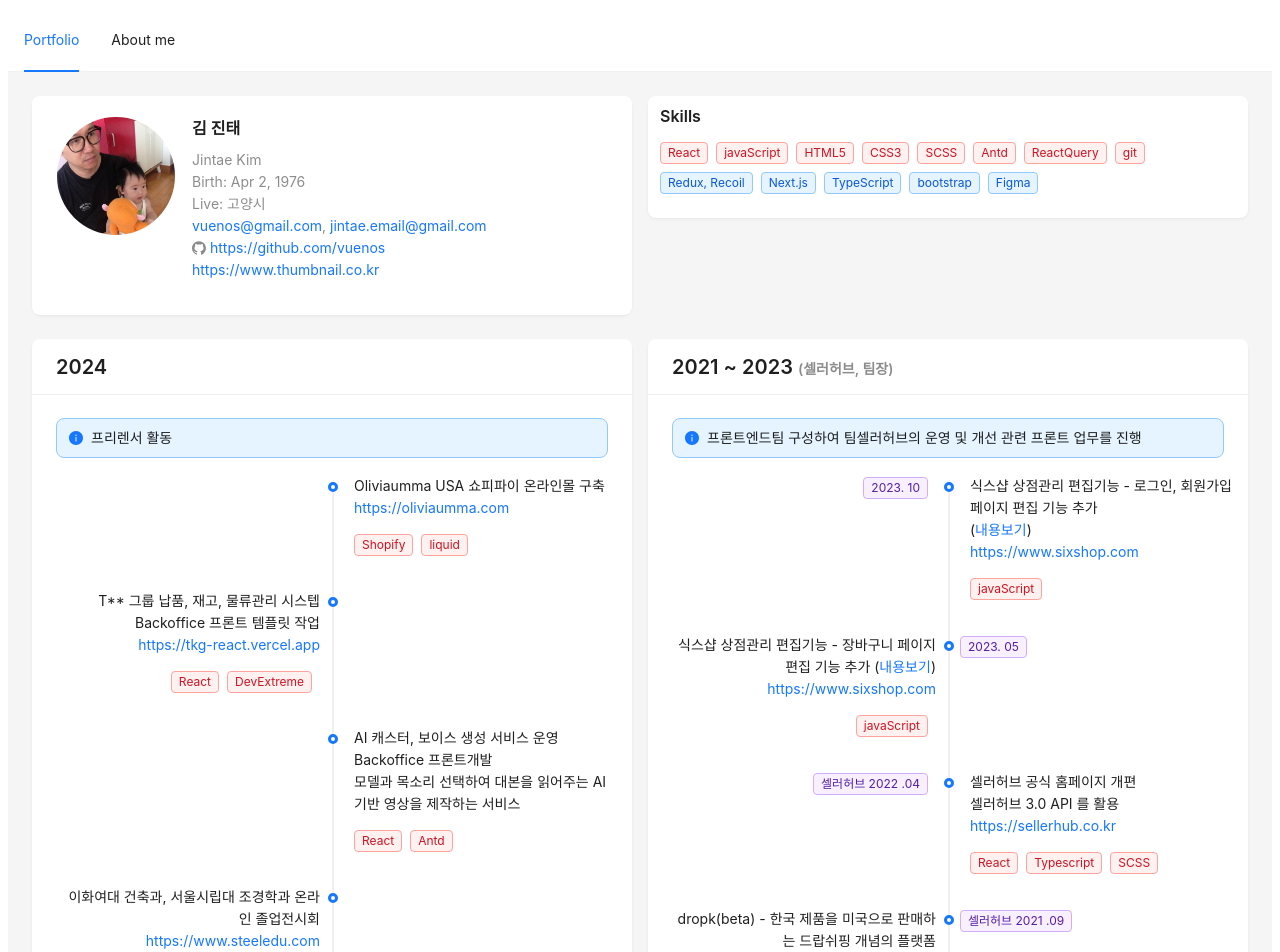
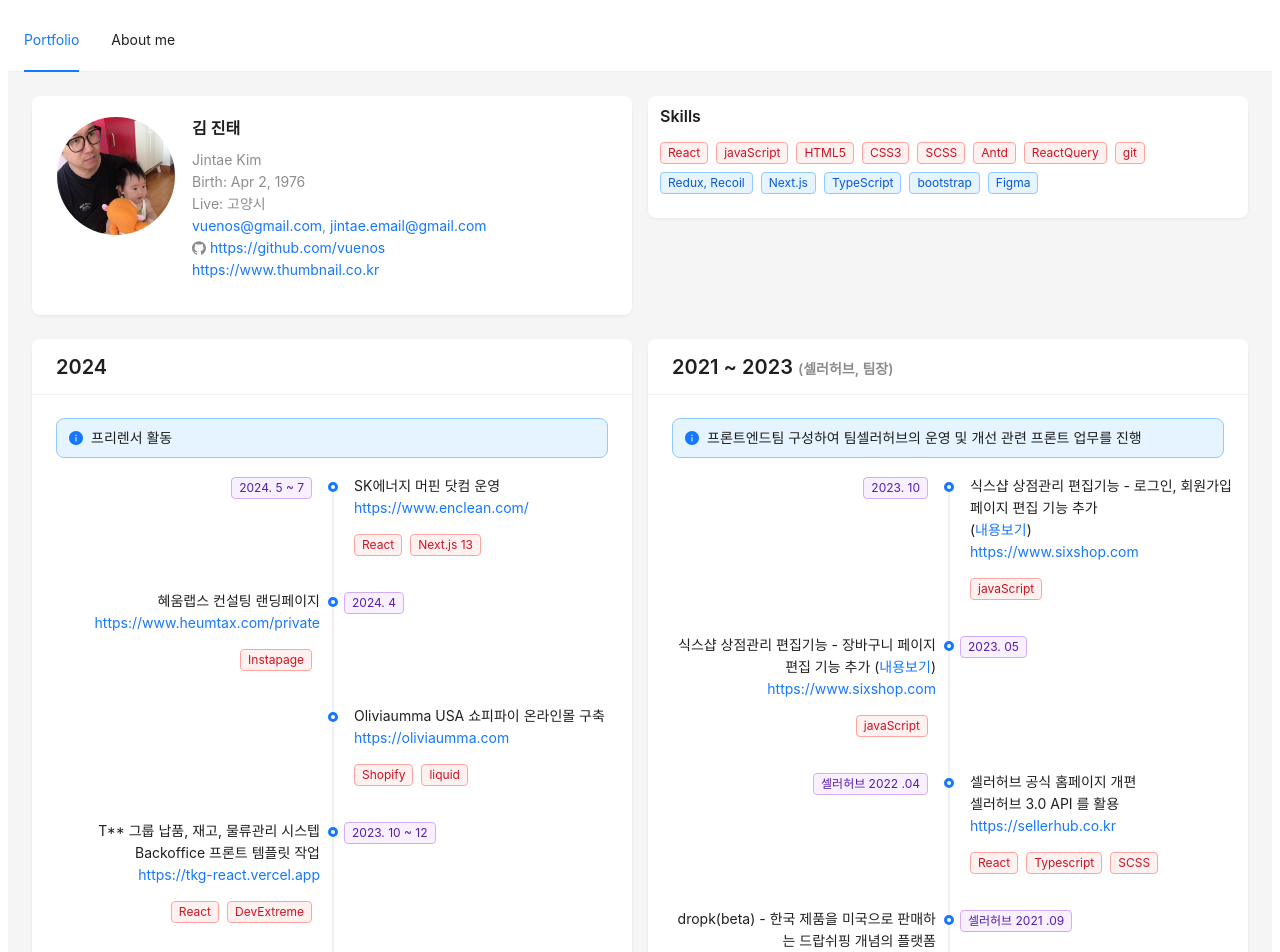
Before and after one commit to vuenos/jintaekim, a Next.js app: page / in a window 1280 px wide. Shown: the top 952 px of the page. Built offline with nearby package versions, Linux system fonts and the light colour scheme.

Commit message:
profile update

```diff
--- a/pages/index.tsx
+++ b/pages/index.tsx
@@ -43,6 +43,35 @@ const myData = [
 
 const year2024 = [
   {
+    label: (<Tag color="purple">2024. 5 ~ 7</Tag>),
+    children:
+      <>
+        <Paragraph>
+          SK에너지 머핀 닷컴 운영<br />
+          <a href="https://www.enclean.com" target="_blank" rel="noreferrer">https://www.enclean.com/</a>
+        </Paragraph>
+        <Paragraph>
+          <Tag color="red">React</Tag>
+          <Tag color="red">Next.js 13</Tag>
+        </Paragraph>
+      </>
+    ,
+  },
+  {
+    label: (<Tag color="purple">2024. 4</Tag>),
+    children:
+      <>
+        <Paragraph>
+          혜움랩스 컨설팅 랜딩페이지<br />
+          <a href="https://www.heumtax.com/private" target="_blank" rel="noreferrer">https://www.heumtax.com/private</a>
+        </Paragraph>
+        <Paragraph>
+          <Tag color="red">Instapage</Tag>
+        </Paragraph>
+      </>
+    ,
+  },
+  {
     children:
       <>
         <Paragraph>
@@ -57,6 +86,7 @@ const year2024 = [
     ,
   },
   {
+    label: (<Tag color="purple">2023. 10 ~ 12</Tag>),
     children:
       <>
         <Paragraph>
@@ -71,6 +101,7 @@ const year2024 = [
     ,
   },
   {
+    label: (<Tag color="purple">2023. 7</Tag>),
     children:
       <>
         <Paragraph>
@@ -85,11 +116,13 @@ const year2024 = [
     ,
   },
   {
+    label: (<Tag color="purple">2023. 6</Tag>),
     children:
       <>
         <Paragraph>
           이화여대 건축과, 서울시립대 조경학과 온라인 졸업전시회<br />
-          <a href="https://www.steeledu.com/" target="_blank" rel="noreferrer">https://www.steeledu.com</a>
+            <a href="https://works-fed.vercel.app/"target="_blank" rel="noreferrer">https://works-fed.vercel.app/</a>
+            <br /><s style={{ color: "#dadada" }}>https://www.steeledu.com</s>
         </Paragraph>
         <Paragraph>
           <Tag color="red">React</Tag>
```
